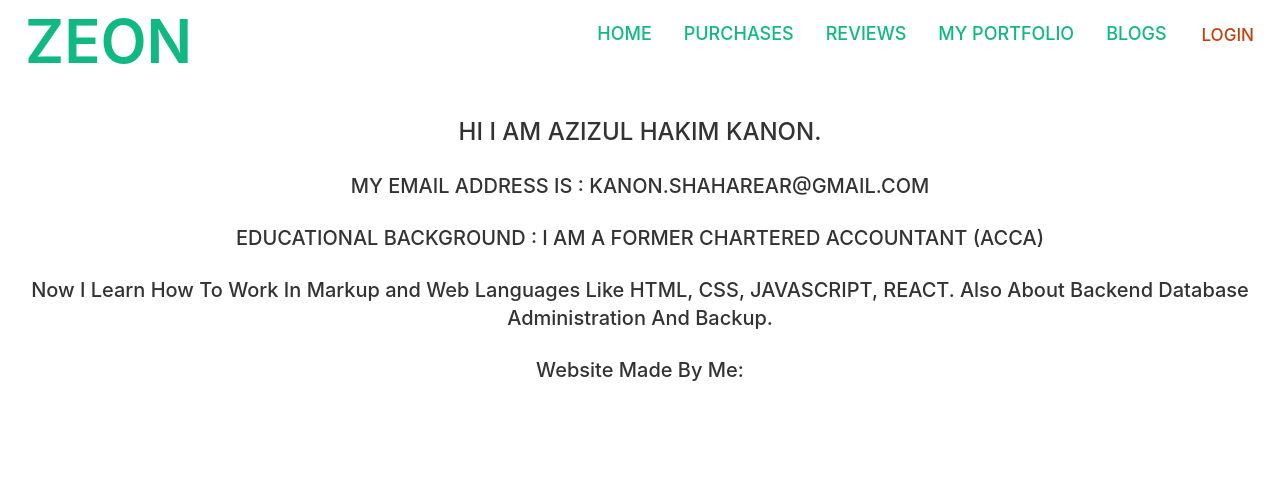
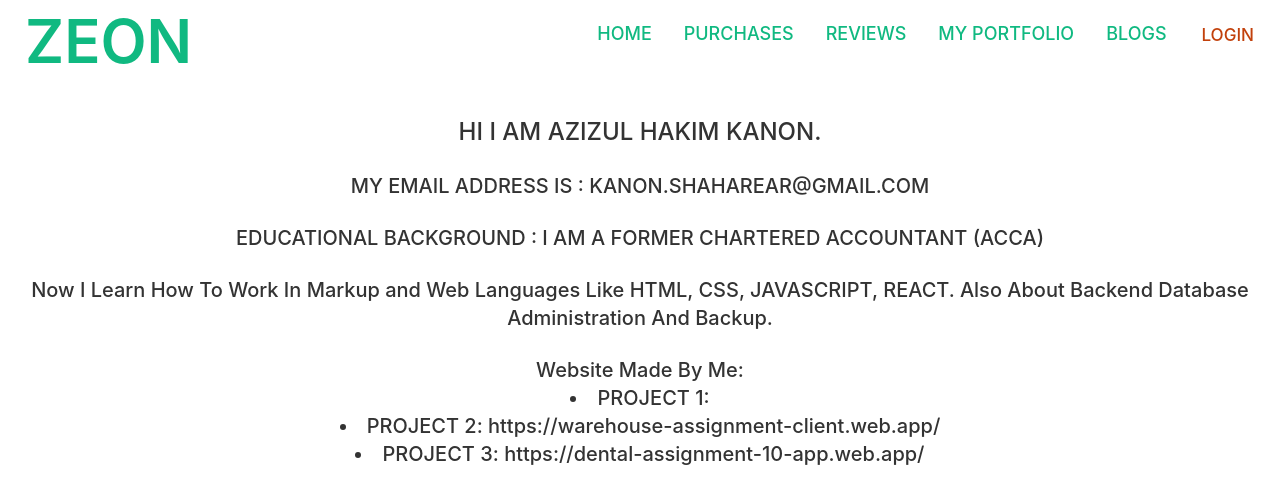
Before and after one commit to AZIZULHAKIM95/final-project-client, a React (Create React App) app: page /myportfolio in a window 1280 px wide. Shown: the top 504 px of the page. Built offline with nearby package versions, Linux system fonts and the light colour scheme; no server answers.

Commit message:
live site

```diff
--- a/src/Pages/MyPortfolio/MyPortfolio.js
+++ b/src/Pages/MyPortfolio/MyPortfolio.js
@@ -12,7 +12,11 @@ const MyPortfolio = () => {
                  <br />
                 <h2 className='text-xl font-medium' >Now I Learn How To Work In Markup and Web Languages Like HTML, CSS, JAVASCRIPT, REACT. Also About Backend Database Administration And Backup.</h2>
                 <br />
-                <h2 className='text-xl font-medium'>Website Made By Me: </h2>
+                <h2 className='text-xl font-medium'>Website Made By Me:
+                <li>PROJECT 1:  </li>
+                <li>PROJECT 2:  https://warehouse-assignment-client.web.app/</li>
+                <li>PROJECT 3:  https://dental-assignment-10-app.web.app/</li>
+                </h2>
             </div>
 
         </div>
```
